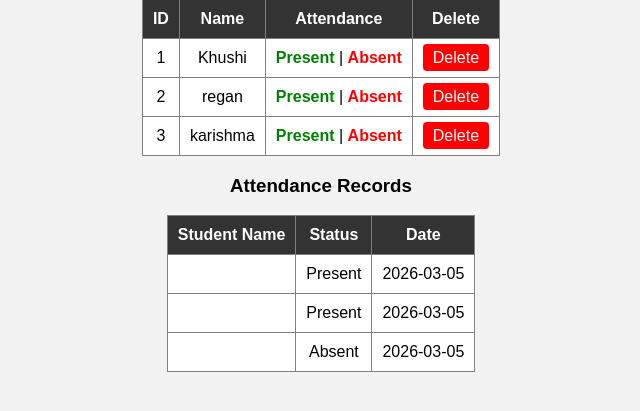
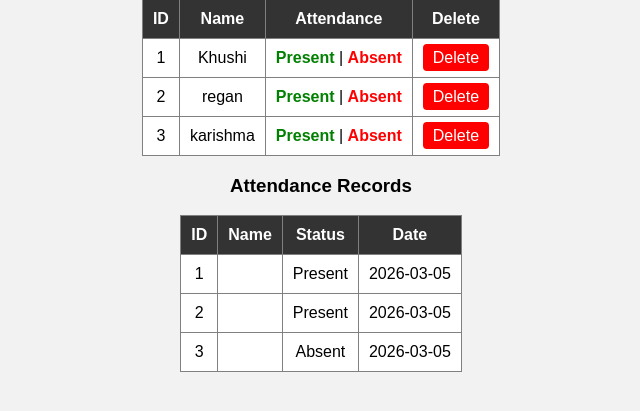
Before and after one commit to Khushishivkar/studentmanagement19043vsc, a Flask app: page / in a window 1280 px wide. Shown: the part 200-611 px from the top of the page, without its empty margins (319-959 px from the left). Run offline with Flask 3, Linux system fonts and the light colour scheme; data comes from the database, SQL or seed files in the repository.

Commit message:
Revise attendance records table structure
Updated attendance records table to include ID and modified the attendance section.

```diff
--- a/templates/index.html
+++ b/templates/index.html
@@ -128,7 +128,8 @@
 <table border="1" cellpadding="10">
 
 <tr>
-<th>Student Name</th>
+<th>ID</th>
+<th>Name</th>
 <th>Status</th>
 <th>Date</th>
 </tr>
@@ -136,6 +137,7 @@
 {% for a in attendance %}
 
 <tr>
+<td>{{a.id}}</td>
 <td>{{a.name}}</td>
 <td>{{a.status}}</td>
 <td>{{a.date}}</td>
```
